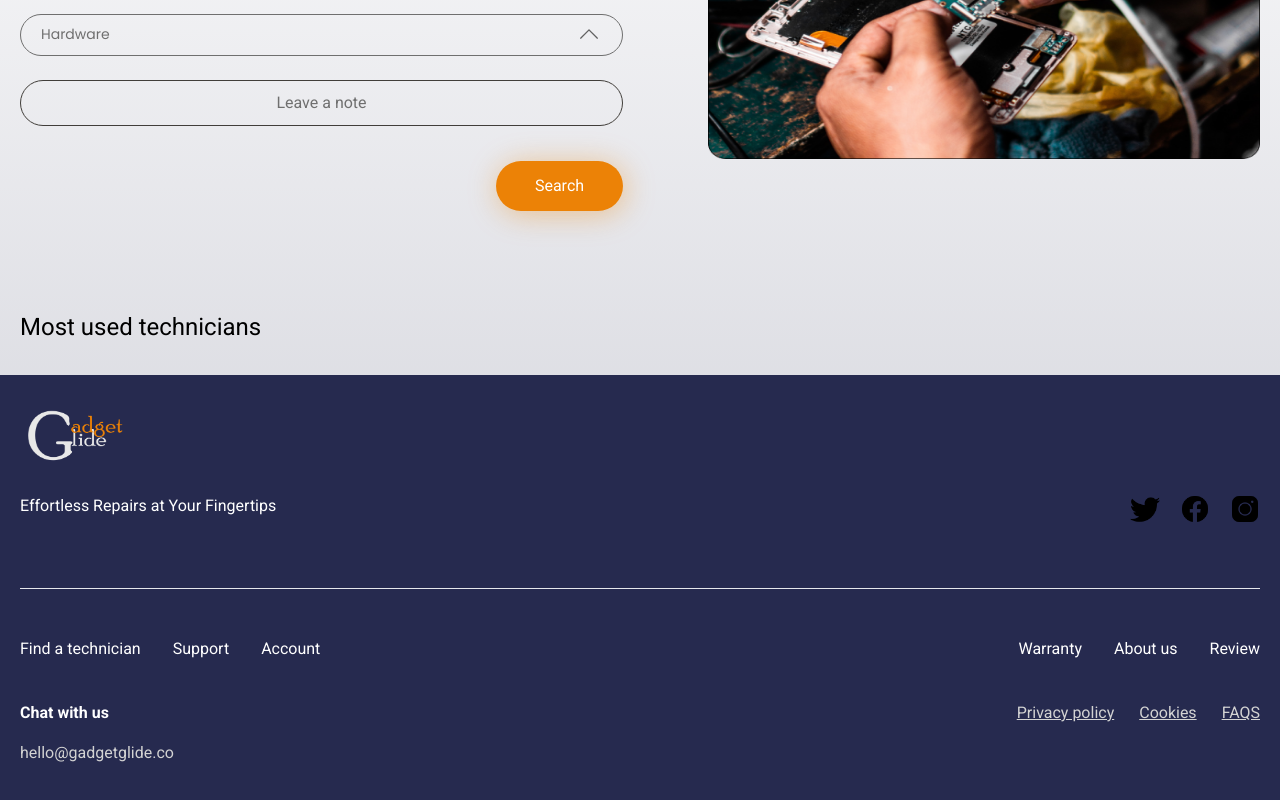
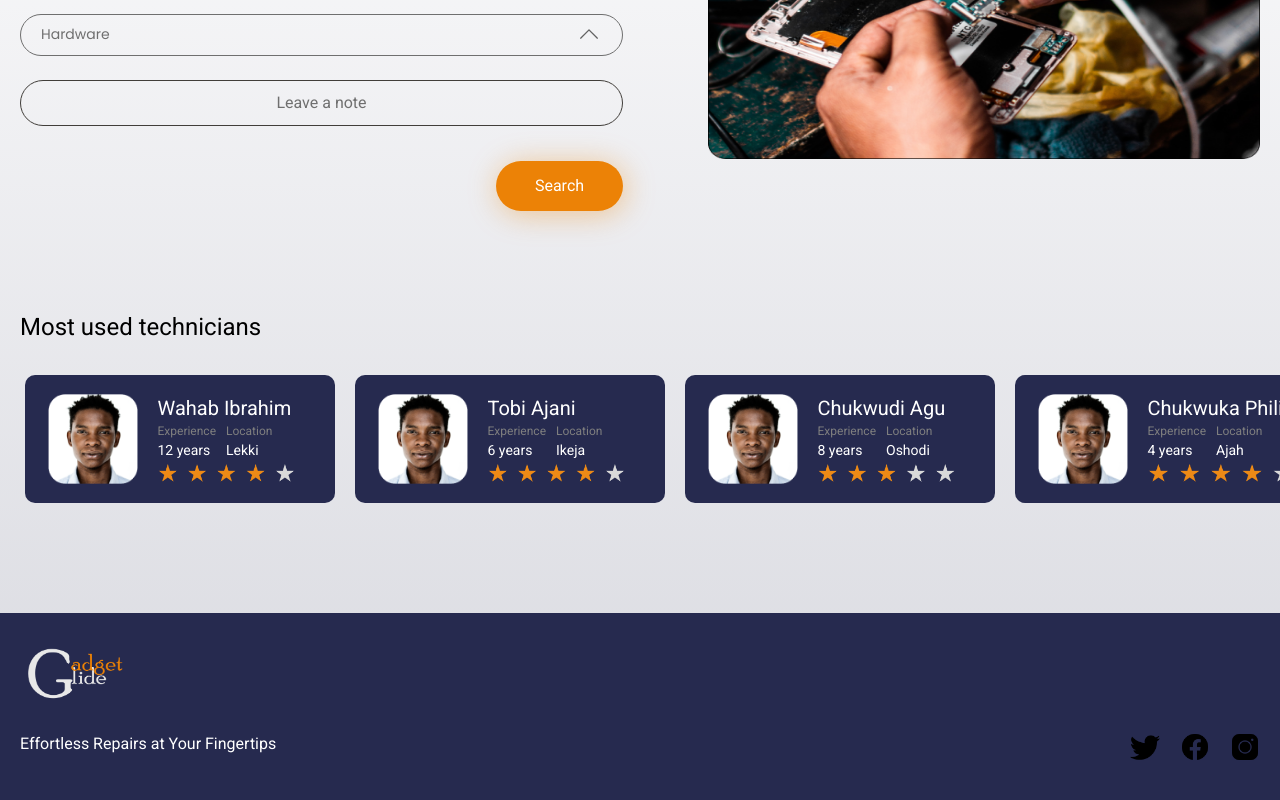
Before and after one commit to TM-Simeon/Phone-repair-app, a React (Create React App) app: page /technician in a window 1280 px wide. Shown: the part 416-1216 px from the top of the page. Built offline with nearby package versions, Linux system fonts and the light colour scheme.

Commit message:
still working on little fixes

```diff
--- a/src/components/most-used-technician/MostUsedTechnician.js
+++ b/src/components/most-used-technician/MostUsedTechnician.js
@@ -5,7 +5,8 @@ import Technicians from '../../data/Technicians';
 
 const MostUsedTechnician = () => {
   return (
-    <div className='flex justify-center lg:justify-center items-center gap-[20px] lg:gap-[20px] overflow-scroll lg:overflow-visible no-scrollbar pl-[300px] md:pl-[80px] pr-4'>
+    <div className='flex justify-start xl:justify-center items-center gap-[20px] lg:gap-[20px] overflow-scroll  no-scrollbar pl-[20px] xl:pl-[85px] pr-4'>
+      {/* lg:overflow-visible  md:pl-[200px]*/}
       {Technicians.map(({ id, img, name, experience, location, stars }) => (
         <Link
           to={`/SingleTechnicianPage`}
--- a/src/components/technician.js
+++ b/src/components/technician.js
@@ -29,9 +29,9 @@ const Technician = () => {
           Most used technicians
         </div>
       </div>
-        {/* <div className='lg:container max-w-7xl mx-auto mb-[110px]'>
+        <div className='pb-[110px]'>
           <MostUsedTechnician />
-        </div> */}
+        </div>
     </div>
   );
 };
--- a/src/firebase/firebaseConfig.js
+++ b/src/firebase/firebaseConfig.js
@@ -6,7 +6,7 @@ import { getFirestore } from 'firebase/firestore';
 
 // Your web app's Firebase configuration
 const firebaseConfig = {
- "love":'iugiu'
+
 };
 
 // Initialize Firebase
```
